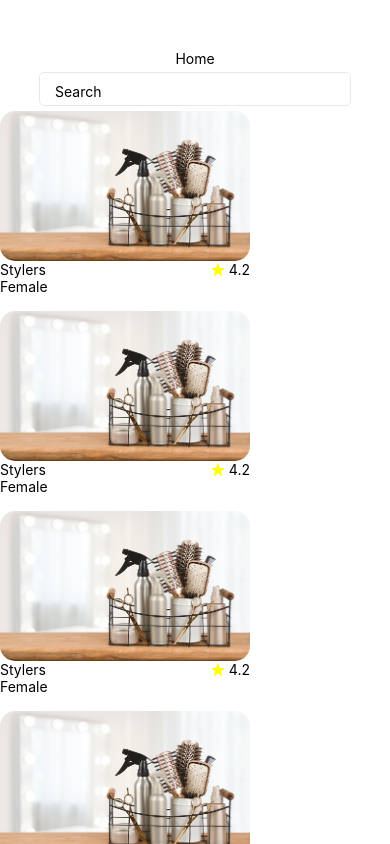
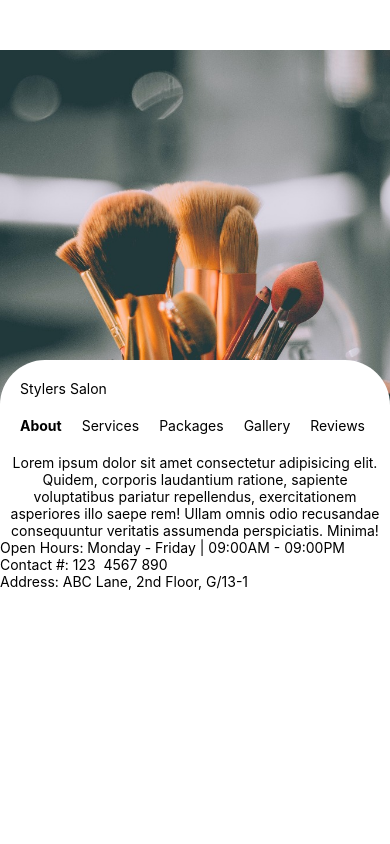
Before and after one commit to supremed3v/glamBar, a React Native app: screen / in a window 390 px wide. Built offline with nearby package versions, Linux system fonts and the light colour scheme.

Commit message:
styles and added orgot password screen

```diff
--- a/App.js
+++ b/App.js
@@ -23,8 +23,8 @@ export default function App() {
       {/* <SignupScreen/> */}
       {/* <TermsandConditions/> */}
       {/* <ClientDetails/> */}
-      <Home/>
-      {/* <SalonScreen/> */}
+      {/* <Home/>  */}
+      <SalonScreen/>
       {/* <SalonServices/> */}
       {/* <NewPassword/> */}
     </View>
--- a/src/screens/Home/Home.js
+++ b/src/screens/Home/Home.js
@@ -23,20 +23,18 @@ const Home = () => {
 
       <View style={styles.card}>
         <Image source={bgCard} style={styles.cardImg} />
-        <View style={styles.textContainer}>
+        <View style={styles.textSalon}>
         <Text>Stylers</Text>
-
-        <Text><Ionicons name='star' size={14} color="yellow" /> 4.2</Text>
+        <Text style={styles.textRating}><Ionicons name='star' size={14} color="yellow" /> 4.2</Text>
         </View>
         <Text>Female</Text>
       </View>
 
       <View style={styles.card}>
         <Image source={bgCard} style={styles.cardImg} />
-        <View style={styles.textContainer}>
+        <View style={styles.textSalon}>
         <Text>Stylers</Text>
-
-        <Text><Ionicons name='star' size={14} color="yellow" /> 4.2</Text>
+        <Text style={styles.textRating}><Ionicons name='star' size={14} color="yellow" /> 4.2</Text>
         </View>
         <Text>Female</Text>
       </View>
@@ -44,34 +42,30 @@ const Home = () => {
 
       <View style={styles.card}>
         <Image source={bgCard} style={styles.cardImg} />
-        <View style={styles.textContainer}>
+        <View style={styles.textSalon}>
         <Text>Stylers</Text>
-
-        <Text><Ionicons name='star' size={14} color="yellow" /> 4.2</Text>
+        <Text style={styles.textRating}><Ionicons name='star' size={14} color="yellow" /> 4.2</Text>
         </View>
         <Text>Female</Text>
       </View>
 
       <View style={styles.card}>
         <Image source={bgCard} style={styles.cardImg} />
-        <View style={styles.textContainer}>
+        <View style={styles.textSalon}>
         <Text>Stylers</Text>
-
-        <Text><Ionicons name='star' size={14} color="yellow" /> 4.2</Text>
+        <Text style={styles.textRating}><Ionicons name='star' size={14} color="yellow" /> 4.2</Text>
         </View>
         <Text>Female</Text>
       </View>
 
       <View style={styles.card}>
         <Image source={bgCard} style={styles.cardImg} />
-        <View style={styles.textContainer}>
+        <View style={styles.textSalon}>
         <Text>Stylers</Text>
-
-        <Text><Ionicons name='star' size={14} color="yellow" /> 4.2</Text>
+        <Text style={styles.textRating}><Ionicons name='star' size={14} color="yellow" /> 4.2</Text>
         </View>
         <Text>Female</Text>
       </View>
-
       </ScrollView>
   )
 }
@@ -86,6 +80,9 @@ const styles = StyleSheet.create({
 
         width: 250,
         height: 200,
+        paddingLeft: 50,
+        paddingRight: 50,
+        marginTop: 10,
         // backgroundColor: "black",
     },
     cardImg: {
@@ -95,11 +92,19 @@ const styles = StyleSheet.create({
         resizeMode: "cover",
     },
 
-    textContainer:{
+    textSalon:{
+      fontSize: 48,
+      flexDirection: "row",
+      fontWeight: "bold",
+      color: '#5085E1',
       alignItems: "center",
-      flexDirection: "row",
-      justifyContent: "space-between"
+      justifyContent: "space-between",
+      paddingRight: 20,
+    },
+    textRating: {
+      paddingLeft: 90,
     }
+
 
 })
 
--- a/src/screens/SalonScreen/SalonScreen.js
+++ b/src/screens/SalonScreen/SalonScreen.js
@@ -1,12 +1,16 @@
 import { View, Text, StyleSheet, Image } from 'react-native'
 import React from 'react'
 import salonbg from '../../../assets/salonbg.jpeg'
+import { Ionicons } from '@expo/vector-icons';
 
 const SalonScreen = () => {
   return (
     <View style={{marginTop: 50}} >
       <View>
         <Image style={styles.image} source={salonbg} resizeMode="cover" />
+      </View>
+      <View>
+      <Text><Ionicons name="md-chevron-back-circle-sharp" size={14} color="black" /></Text>
       </View>
       <View style={styles.container}>
         <Text style={{marginTop: 20, marginLeft: 20,}} >Stylers Salon</Text>
@@ -20,7 +24,7 @@ const SalonScreen = () => {
         </View>
         <Text style={{marginTop: 20, textAlign: "center"}} >Lorem ipsum dolor sit amet consectetur adipisicing elit. Quidem, corporis laudantium ratione, sapiente voluptatibus pariatur repellendus, exercitationem asperiores illo saepe rem! Ullam omnis odio recusandae consequuntur veritatis assumenda perspiciatis. Minima!</Text>
         <Text>Open Hours: Monday - Friday | 09:00AM - 09:00PM</Text>
-        <Text>Contact #: 123 4567 890</Text>
+        <Text>Contact #: 123  4567 890</Text>
         <Text>Address: ABC Lane, 2nd Floor, G/13-1</Text>
       </View>
     </View>
```
